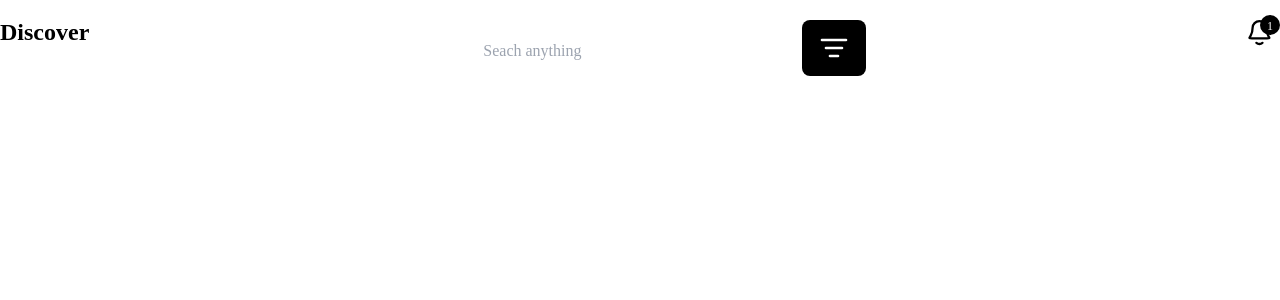
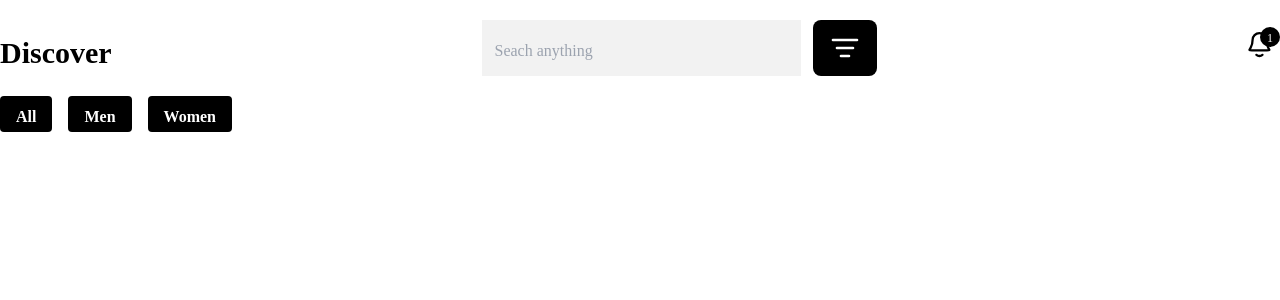
Before and after one commit to boyeoffice/istore, a Next.js app: page / in a window 1280 px wide. Shown: the top 300 px of the page. Built offline with nearby package versions, Linux system fonts and the light colour scheme.

Commit message:
chore: impelementing navpill

```diff
--- a/src/components/layouts/TheHeader.tsx
+++ b/src/components/layouts/TheHeader.tsx
@@ -7,43 +7,23 @@ export default function Header() {
     <>
     <nav className="w-full">
       <div className="container flex justify-between lg:px-0 px-4 py-5 m-auto">
-        <div className="brand">
-          <span className="leading-3 font-semibold text-2xl">Discover</span>
+        <div className="brand flex self-center">
+          <span className="font-semibold text-3xl">Discover</span>
         </div>
         <div className="search lg:relative absolute px-4 left-0 lg:top-0 top-20 flex justify-between w-full lg:w-4/12">
           <div className="w-full">
-            <input type="text" className="bg-transparent text-justify h-full w-full pl-3" placeholder="Seach anything"/>
+            <input type="text" className="bg-[#F2F2F2] text-zinc-300 focus-visible:text-zinc-600 text-justify h-full w-full pl-3" placeholder="Seach anything"/>
           </div>
           <div className="h-14 w-1/5 ml-3 bg-black flex justify-center items-center rounded-lg">
             <FilterIcon />
           </div>
         </div>
-        <div className="right relative">
+        <div className="right relative flex self-center">
           <BellIcon />
           <div className={`${styles.count} bg-black text-white rounded-full text-center w-5 h-5 text-xs absolute`}>1</div>
         </div>
       </div>
     </nav>
-      {/* <div className="h-full max-w-lg ml-auto mr-auto pl-4 pr-4 pt-8 pb-8 border border-slate-300">
-        <nav className="flex w-full justify-between h-auto item-center pb-4 pt-4 relative">
-            <h4 className="text-2xl  leading-3 font-semibold flex self-center">Discover</h4>
-          <div className="relative top-1">
-            <BellIcon />
-            <div className={`${styles.count} bg-black text-white rounded-full text-center w-5 h-5 text-xs absolute`}>1</div>
-          </div>
-        </nav>
-        <div className="flex justify-between h-auto pt-4 pb-4">
-          <div className="bg-slate-200 h-14 rounded-lg w-4/5">
-            <div></div>
-            <div className="h-full">
-              <input type="text" className="bg-transparent text-justify h-full" placeholder="Seach anything"/>
-            </div>
-          </div>
-          <div className="h-14 w-1/5 ml-3 bg-black flex justify-center items-center rounded-lg">
-            <FilterIcon />
-          </div>
-        </div>
-      </div> */}
     </>
   )
 }
--- /dev/null
+++ b/src/components/layouts/TheNavPill.tsx
@@ -0,0 +1,26 @@
+import { useState } from "react";
+
+export default function NavPill() {
+  const [items, setItems] = useState([
+    'All',
+    'Men',
+    'Women'
+  ])
+  return (
+    <>
+      <div className="w-full">
+        <div className="container mx-auto">
+          <div className="w-50 flex">
+            {
+              items.map((item, index) => {
+                return (
+                  <button className="bg-black text-white rounded px-4 font-semibold py-1.5 mr-4 text-center" key={index}>{item}</button>
+                )
+              })
+            }
+          </div>
+        </div>
+      </div>
+    </>
+  )
+}
--- a/src/pages/index.tsx
+++ b/src/pages/index.tsx
@@ -2,6 +2,7 @@ import Head from 'next/head'
 import Image from 'next/image'
 import { Inter } from '@next/font/google'
 import Header from '../components/layouts/TheHeader'
+import NavPill from '@/components/layouts/TheNavPill'
 
 
 const inter = Inter({ subsets: ['latin'] })
@@ -16,6 +17,7 @@ export default function Home() {
         <link rel="icon" href="/favicon.ico" />
       </Head>
       <Header />
+      <NavPill />
     </>
   )
 }
--- a/src/styles/globals.css
+++ b/src/styles/globals.css
@@ -3,10 +3,10 @@
 @tailwind utilities;
 
 @font-face {
-    font-family: 'general-sans';
+    font-family: 'General Sans';
     src: url('../assets//fonts//General-Sans.ttf');
 }
 
 * {
-    font-family: 'general-sans';
+    font-family: 'General Sans';
 }
```
